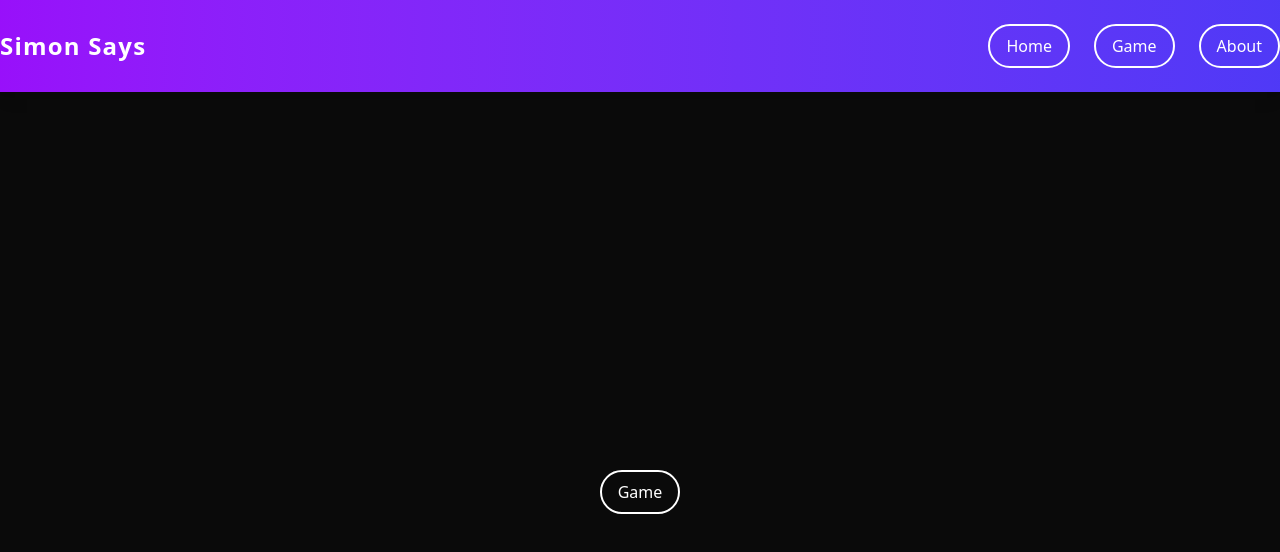
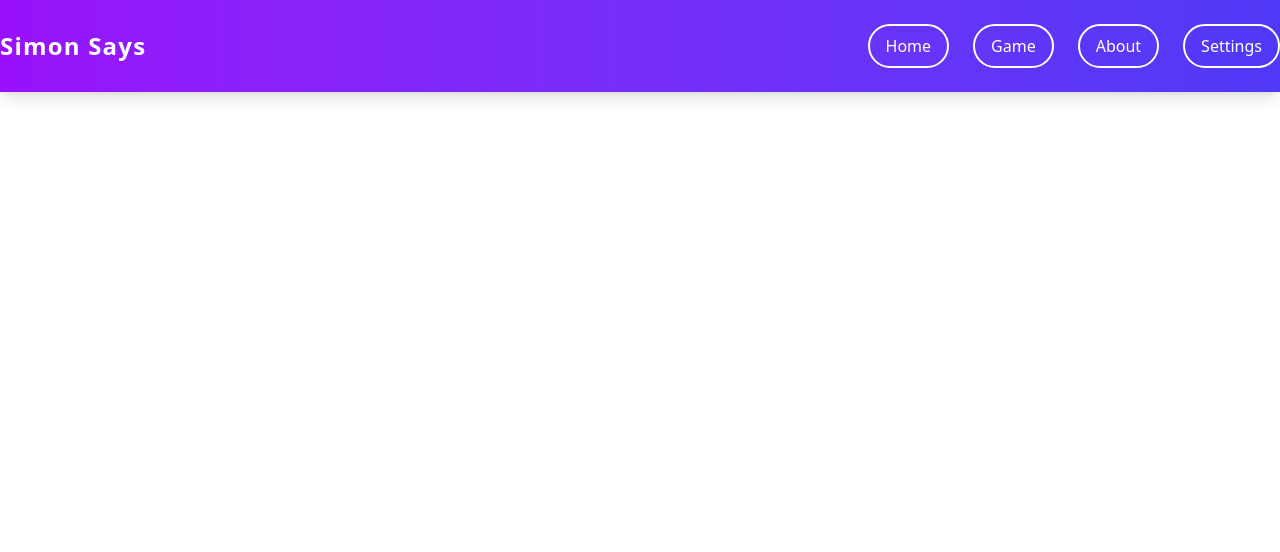
Before and after one commit to MAXIMUS-RA/simon-says, a React (Vite) app: page / in a window 1280 px wide. Shown: the top 552 px of the page. Built offline with nearby package versions, Linux system fonts and the light colour scheme.

Commit message:
feat: add Settings screen and integrate color customization functionality

```diff
--- a/package.json
+++ b/package.json
@@ -13,6 +13,7 @@
     "@tailwindcss/vite": "^4.1.14",
     "react": "^19.1.1",
     "react-dom": "^19.1.1",
+    "react-hook-form": "^7.65.0",
     "tailwindcss": "^4.1.14"
   },
   "devDependencies": {
--- a/src/App.tsx
+++ b/src/App.tsx
@@ -1,29 +1,48 @@
+import { useMemo } from "react";
 import Header from "./components/Header";
 import { RouterProvider, useRouter } from "./context/RouterContext";
 import About from "./screens/About";
 import Game from "./screens/Game";
 import Home from "./screens/Home";
+import Settings from "./screens/Settings";
 // import Results from "./screens/Results";
 
 function AppContent() {
     const { currentRoute } = useRouter();
-
+    const backgroundColor = useMemo(() => {
+        const savedColors = localStorage.getItem("colors");
+        if (savedColors) {
+            try {
+                const color = JSON.parse(savedColors);
+                return color.backgroundColor;
+            } catch (error) {
+                console.error("Failed to load colors", error);
+                return "#fff";
+            }
+        }
+        return "#fff";
+    }, []);
     const renderScreen = () => {
         switch (currentRoute) {
             case "home":
                 return <Home />;
             case "game":
                 return <Game />;
-            case"about":
-                return <About/>
-            // case "results":
-            //     return <Results />;
+            case "about":
+                return <About />;
+            case "settings":
+                return <Settings />;
             default:
                 return <Home />;
         }
     };
 
-    return <div className="min-h-screen bg-[#0a0a0a]"><Header/>{renderScreen()}</div>;
+    return (
+        <div className="min-h-screen transition-colors duration-300" style={{ backgroundColor }}>
+            <Header />
+            {renderScreen()}
+        </div>
+    );
 }
 
 function App() {
--- a/src/components/Header.tsx
+++ b/src/components/Header.tsx
@@ -6,6 +6,7 @@ function Header() {
         { name: "Home", link: "home" },
         { name: "Game", link: "game" },
         { name: "About", link: "about" },
+        { name: "Settings", link: "settings" },
     ];
 
     return (
--- /dev/null
+++ b/src/screens/Settings.tsx
@@ -0,0 +1,69 @@
+import { useEffect } from "react";
+import { useForm } from "react-hook-form";
+
+type SettingsForm = {
+    backgroundColor: string;
+    accentColor: string;
+};
+
+function Settings() {
+    const { register, handleSubmit, formState, setValue } = useForm<SettingsForm>();
+
+    const onSubmit = (data: SettingsForm) => {
+        console.log("submitted", data);
+
+        localStorage.setItem("colors", JSON.stringify(data));
+    };
+
+    useEffect(() => {
+        const savedColors = localStorage.getItem("colors");
+        if (savedColors) {
+            try {
+                const colors = JSON.parse(savedColors);
+                setValue("backgroundColor", colors.backgroundColor);
+                setValue("accentColor", colors.accentColor);
+            } catch (error) {
+                console.error("Failed to load colors", error);
+            }
+        }
+    }, [setValue]);
+
+    return (
+        <div className="w-full h-screen mx-auto bg-purple-800 text-white">
+            <div className="container mx-auto">
+                <h1 className=" text-4xl text-center py-10">Settings</h1>
+                <form onSubmit={handleSubmit(onSubmit)} noValidate>
+                    <div className="mb-4">
+                        <label htmlFor="backgroundColor" className="block text-sm font-medium text-gray-300 mb-1">
+                            Background Color
+                        </label>
+                        <input
+                            id="backgroundColor"
+                            type="color"
+                            {...register("backgroundColor")}
+                            className={`w-full h-20 p-2 rounded ${formState.errors.backgroundColor ? "border-red-500" : "border-gray-600"}`}
+                        />
+                        {formState.errors.backgroundColor && <p className="text-sm text-red-400 mt-1">{formState.errors.backgroundColor.message}</p>}
+                    </div>
+
+                    <div className="mb-6">
+                        <label htmlFor="accentColor" className="block text-sm font-medium text-gray-300 mb-1">
+                            Accent Color
+                        </label>
+                        <input
+                            id="accentColor"
+                            type="color"
+                            {...register("accentColor")}
+                            className={`w-full p-2  h-20 rounded ${formState.errors.accentColor ? "border-red-500" : "border-gray-600"}`}
+                        />
+                        {formState.errors.accentColor && <p className="text-sm text-red-400 mt-1">{formState.errors.accentColor.message}</p>}
+                    </div>
+
+                    <input type="submit" value="Submit" />
+                </form>
+            </div>
+        </div>
+    );
+}
+
+export default Settings;
--- a/src/types/routerContext.types.ts
+++ b/src/types/routerContext.types.ts
@@ -1,4 +1,4 @@
-export type Route = "home" | "game" | "results" | "about";
+export type Route = "home" | "game" | "results" | "about" | "settings";
 
 export interface RouterContextType {
     currentRoute: Route;
```
Also changed, not shown: 1 other file (tests, documents, lock files or other folders).
